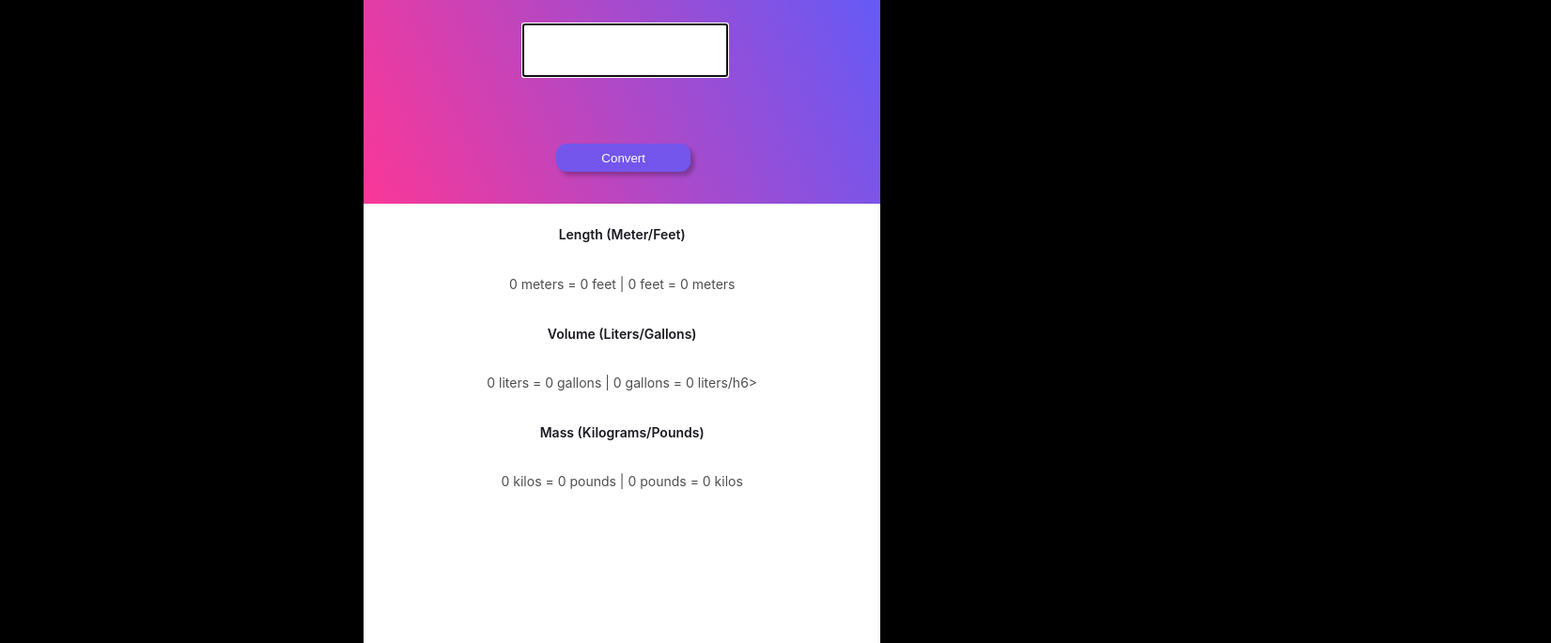
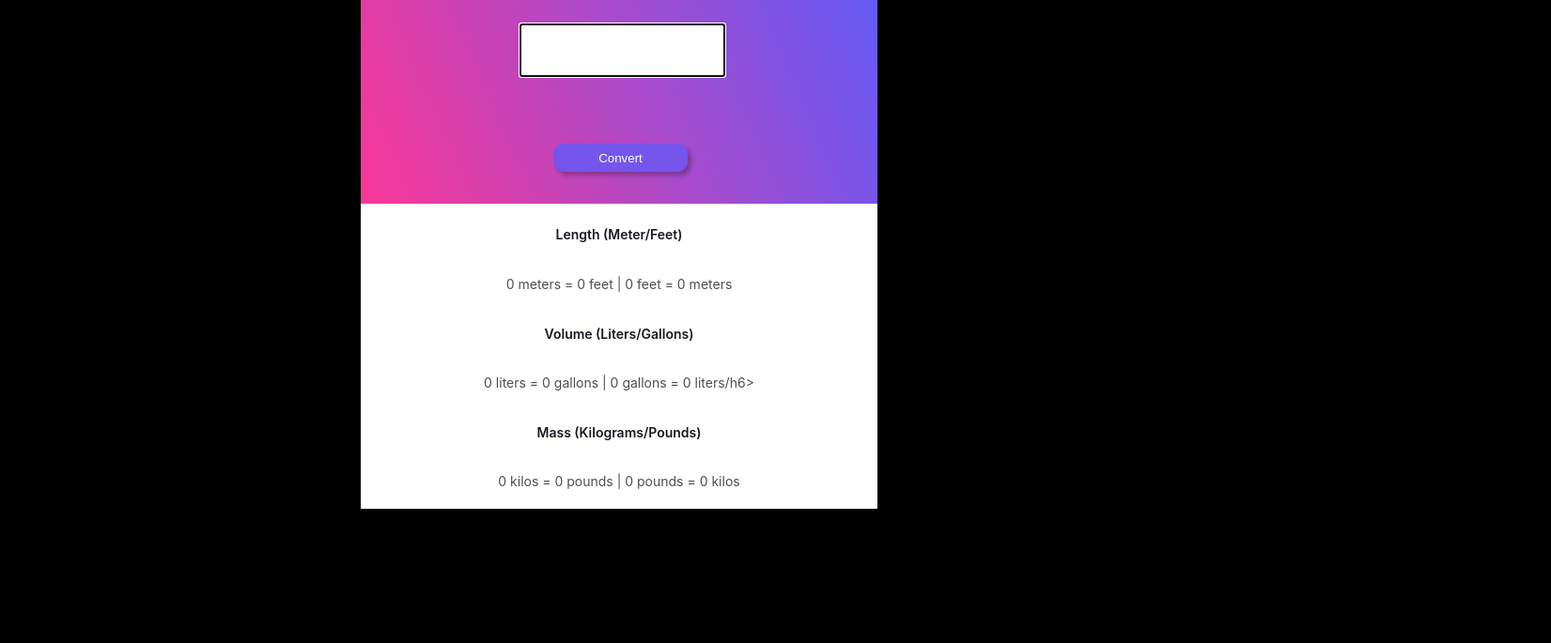
Before and after one commit to edenroseFR/js-projects, a plain HTML site: page unit converter/index.html in a window 1280 px wide. Shown: the part 138-823 px from the top of the page at 94% size, 1651 px wide, since content can reach past the window. After the commit the page ends 800 px from the top, so only its background shows below. Drawn offline with Linux system fonts and the light colour scheme.

Commit message:
Modify style

```diff
--- a/unit converter/style.css
+++ b/unit converter/style.css
@@ -2,8 +2,11 @@ body{
     background-color: black;
 }
 .container{
+    position: absolute;
+    width: 550px;
+    height: 550px;
     left: 30%;
-    position: relative;
+    background: #1F2937;
 }
 .header{
     position: absolute;
```
